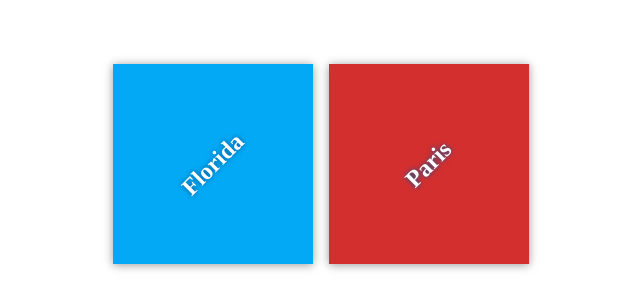
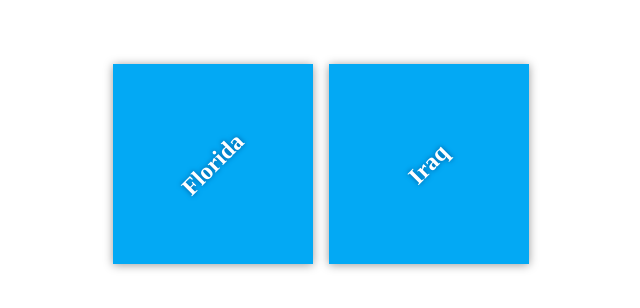
Before and after one commit to sadiaMamory/my-travel-plan, a plain HTML site: page index.html in a window 1280 px wide. Shown: the part 236-544 px from the top of the page, without its empty margins (319-959 px from the left). Drawn offline with Linux system fonts and the light colour scheme.

Commit message:
add starting distination

```diff
--- a/index.html
+++ b/index.html
@@ -15,8 +15,8 @@
 <h2>Florida</h2>
 </div>
 
-<div class="destination" id="paris">
-<h2>Paris</h2>
+<div class="destination" id="Iraq">
+<h2>Iraq</h2>
 </div>
 </div>
 </div>
```
